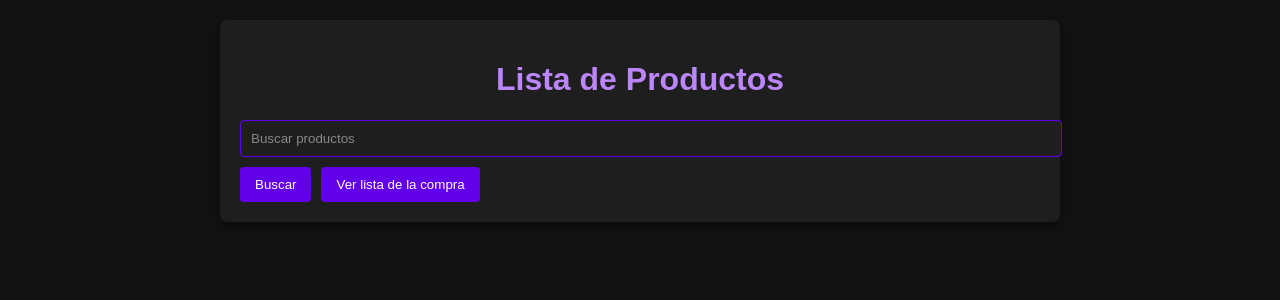
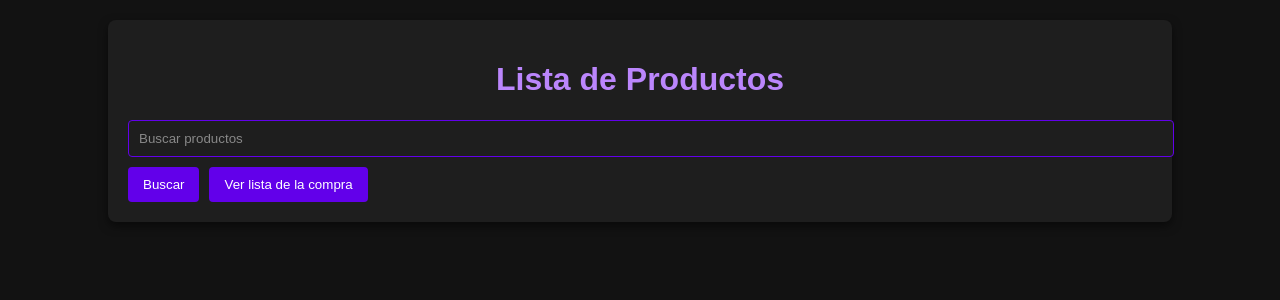
Before and after one commit to adriviciano/DealHunt-Frontend, a React (Create React App) app: page / in a window 1280 px wide. Shown: the top 300 px of the page. Built offline with nearby package versions, Linux system fonts and the light colour scheme.

Commit message:
modified styles to fit all screen

```diff
--- a/src/App.css
+++ b/src/App.css
@@ -10,7 +10,7 @@ body {
 }
 
 .app-container {
-  max-width: 800px;
+  width: 80vw;
   margin: auto;
   padding: 20px;
   border-radius: 8px;
```
